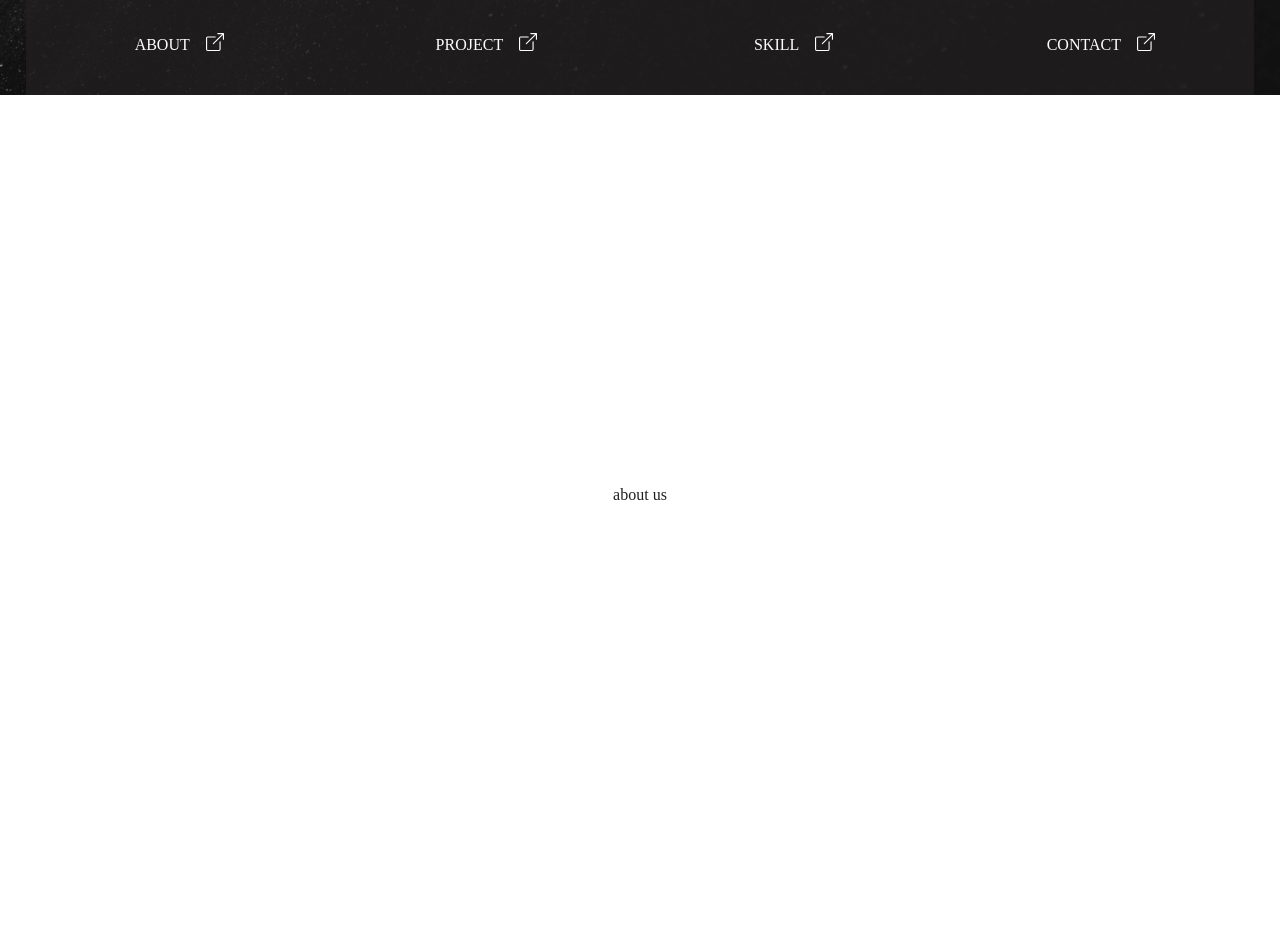
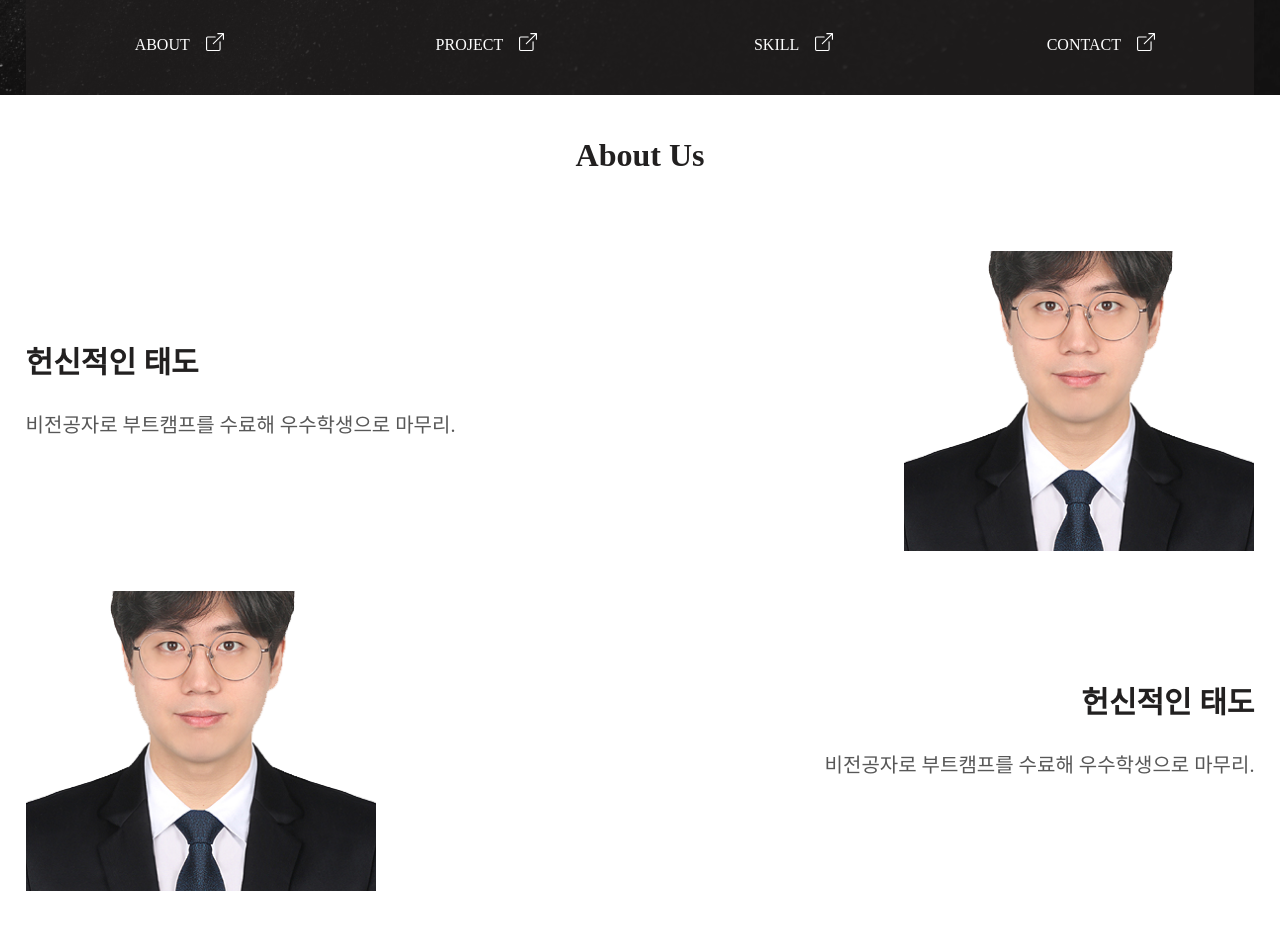
Before and after one commit to seungjaelee2684/seungjae-portfolio, a React (Create React App) app: page /website in a window 1280 px wide. Shown: the part 705-1634 px from the top of the page. Built offline with nearby package versions, Linux system fonts and the light colour scheme; no server answers; a web font is replaced by a local one.

Commit message:
<Feat: About 컴포넌트 마크업 작업>

```diff
--- a/src/components/SitePage/About.tsx
+++ b/src/components/SitePage/About.tsx
@@ -1,6 +1,6 @@
 import React, { useEffect, useRef, useState } from 'react'
 import styled, { keyframes } from 'styled-components';
-import { GuideFadeIn } from '../../styles/guide';
+import Image from '../../assets/images/picture.webp';
 
 interface AboutProps {
 
@@ -10,7 +10,25 @@ const About: React.FC<AboutProps> = () => {
 
     return (
         <AboutMeContainer id="about us">
-            about us
+            <MainTitle>About Us</MainTitle>
+            <AboutLaneContainer>
+                <ContentWrapper>
+                    <LaneTitle>헌신적인 태도</LaneTitle>
+                    <LaneContent>
+                        비전공자로 부트캠프를 수료해 우수학생으로 마무리.
+                    </LaneContent>
+                </ContentWrapper>
+                <ImageBox src={Image} alt="라인_1" />
+            </AboutLaneContainer>
+            <AboutLaneContainer>
+                <ImageBox src={Image} alt="라인_1" />
+                <ContentWrapper style={{ alignItems: "end" }}>
+                    <LaneTitle>헌신적인 태도</LaneTitle>
+                    <LaneContent style={{ textAlign: "end" }}>
+                        비전공자로 부트캠프를 수료해 우수학생으로 마무리.
+                    </LaneContent>
+                </ContentWrapper>
+            </AboutLaneContainer>
         </AboutMeContainer>
     )
 };
@@ -29,4 +47,48 @@ const AboutMeContainer = styled.section`
   color: #222020;
 `;
 
+const MainTitle = styled.h1`
+    font-size: 32px;
+    font-weight: 800;
+    line-height: 150%;
+`;
+
+const AboutLaneContainer = styled.div`
+    width: 100%;
+    display: flex;
+    justify-content: center;
+    align-items: center;
+    gap: 80px;
+`;
+
+const ContentWrapper = styled.div`
+    width: 100%;
+    display: flex;
+    flex-direction: column;
+    justify-content: center;
+    align-items: start;
+    gap: 12px;
+`;
+
+const LaneTitle = styled.strong`
+    font-size: 30px;
+    font-weight: 700;
+    line-height: 120%;
+`;
+
+const LaneContent = styled.p`
+    width: 100%;
+    font-size: 20px;
+    font-weight: 500;
+    line-height: 120%;
+    text-align: start;
+    color: #575757;
+`;
+
+const ImageBox = styled.img`
+    min-width: 350px;
+    height: 300px;
+    object-fit: cover;
+`;
+
 export default About;
```
